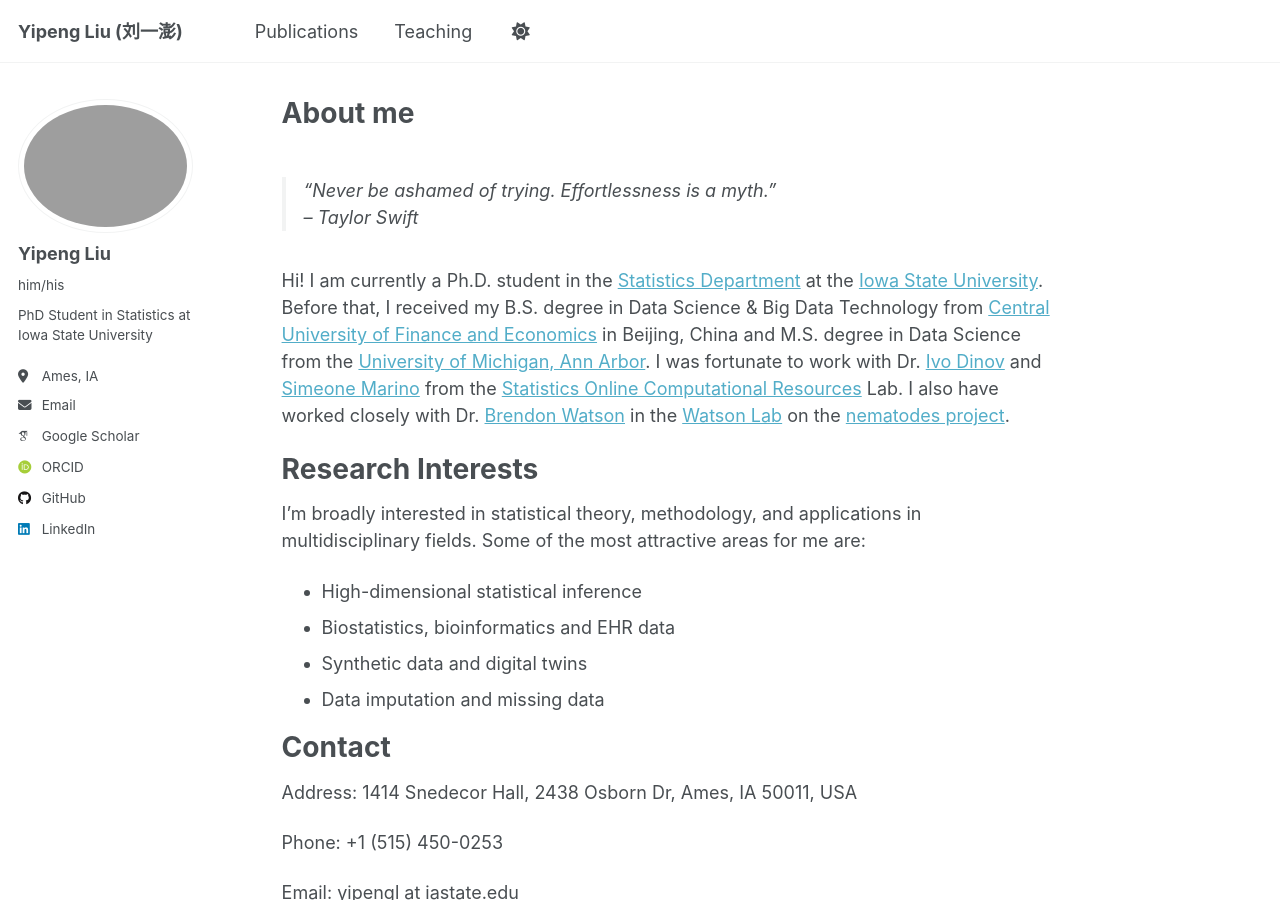
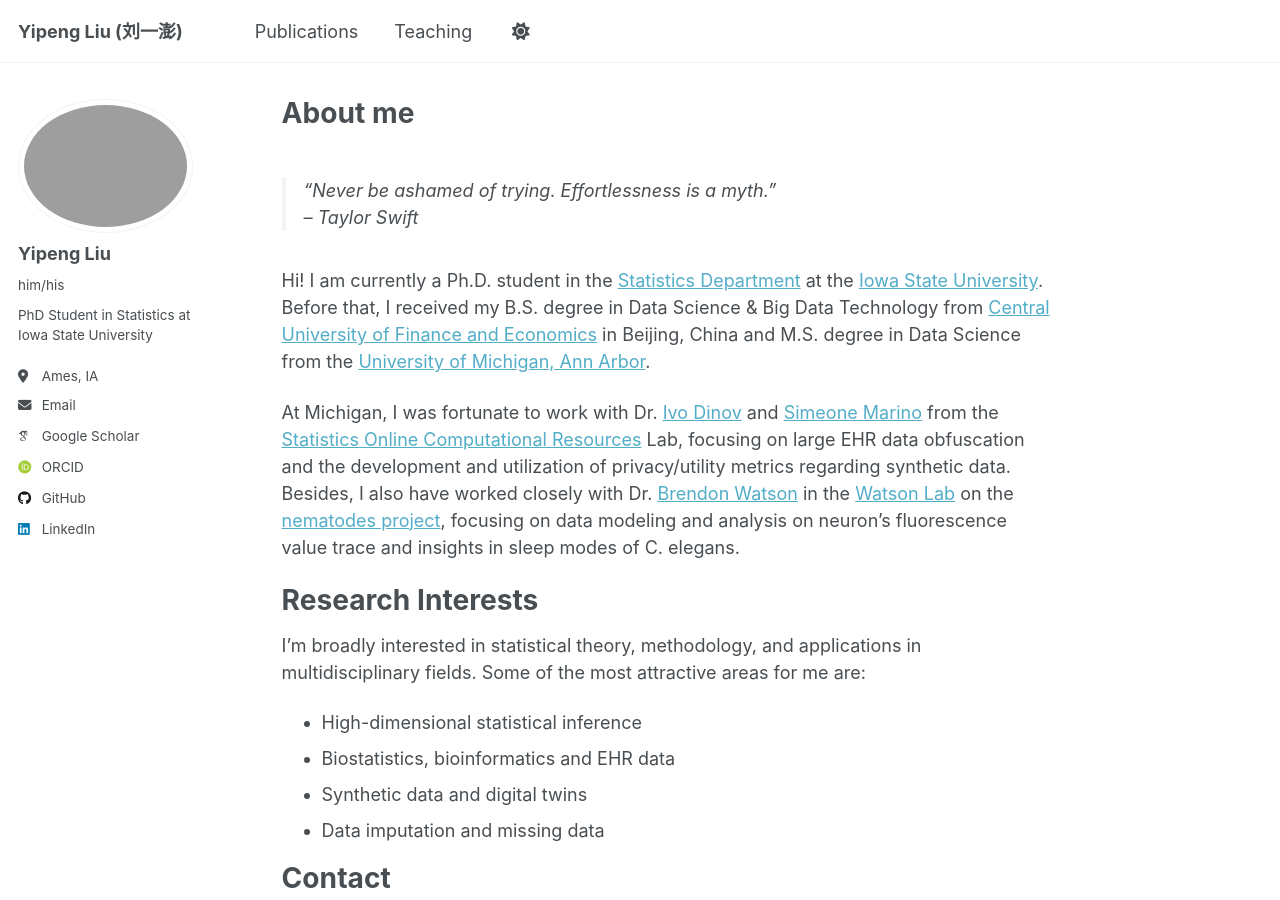
Before and after one commit to efraimlyp/efraimlyp.github.io, a Jekyll site: the page built from _pages/about.md, in a window 1280 px wide and 900 px high. Built offline with Jekyll 4.4.1, drawn with Linux system fonts in a browser that asks for light colours; some web fonts are replaced; a script that is not in the unit is left out.

Commit message:
Update about.md

```diff
--- a/_pages/about.md
+++ b/_pages/about.md
@@ -11,7 +11,9 @@
 > – Taylor Swift
 
 
-Hi! I am currently a Ph.D. student in the [Statistics Department](https://www.stat.iastate.edu/) at the [Iowa State University](https://www.iastate.edu/). Before that, I received my B.S. degree in Data Science & Big Data Technology from [Central University of Finance and Economics](https://en.cufe.edu.cn/) in Beijing, China and M.S. degree in Data Science from the [University of Michigan, Ann Arbor](https://umich.edu/). I was fortunate to work with Dr. [Ivo Dinov](https://nursing.umich.edu/faculty-staff/faculty/ivo-d-dinov) and [Simeone Marino](https://medschool.umich.edu/profile/2984/simeone-marino) from the [Statistics Online Computational Resources](https://socr.umich.edu/) Lab. I also have worked closely with Dr. [Brendon Watson](https://medicine.umich.edu/dept/psychiatry/brendon-o-watson-md-phd) in the [Watson Lab](https://sites.google.com/view/watsonlab/) on the [nematodes project](files/nematodesposter.pdf).
+Hi! I am currently a Ph.D. student in the [Statistics Department](https://www.stat.iastate.edu/) at the [Iowa State University](https://www.iastate.edu/). Before that, I received my B.S. degree in Data Science & Big Data Technology from [Central University of Finance and Economics](https://en.cufe.edu.cn/) in Beijing, China and M.S. degree in Data Science from the [University of Michigan, Ann Arbor](https://umich.edu/).
+
+At Michigan, I was fortunate to work with Dr. [Ivo Dinov](https://nursing.umich.edu/faculty-staff/faculty/ivo-d-dinov) and [Simeone Marino](https://medschool.umich.edu/profile/2984/simeone-marino) from the [Statistics Online Computational Resources](https://socr.umich.edu/) Lab, focusing on large EHR data obfuscation and the development and utilization of privacy/utility metrics regarding synthetic data. Besides, I also have worked closely with Dr. [Brendon Watson](https://medicine.umich.edu/dept/psychiatry/brendon-o-watson-md-phd) in the [Watson Lab](https://sites.google.com/view/watsonlab/) on the [nematodes project](files/nematodesposter.pdf), focusing on data modeling and analysis on neuron’s fluorescence value trace and insights in sleep modes of C. elegans.
 
 Research Interests
 ======
```
